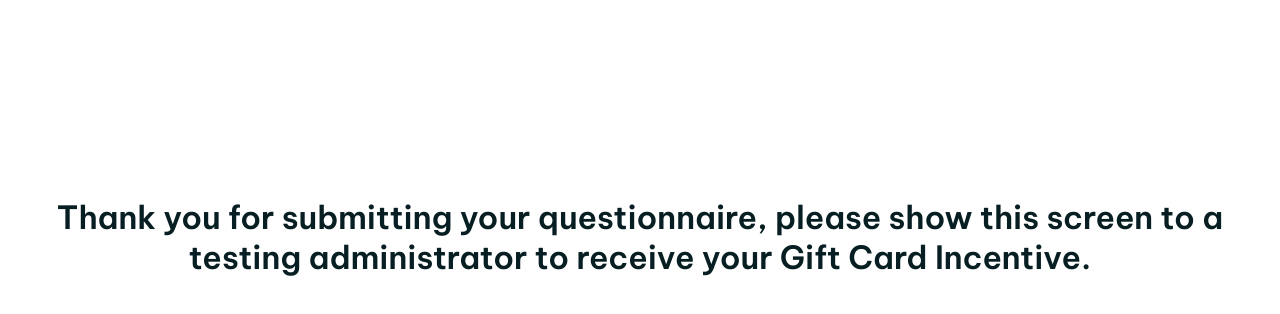
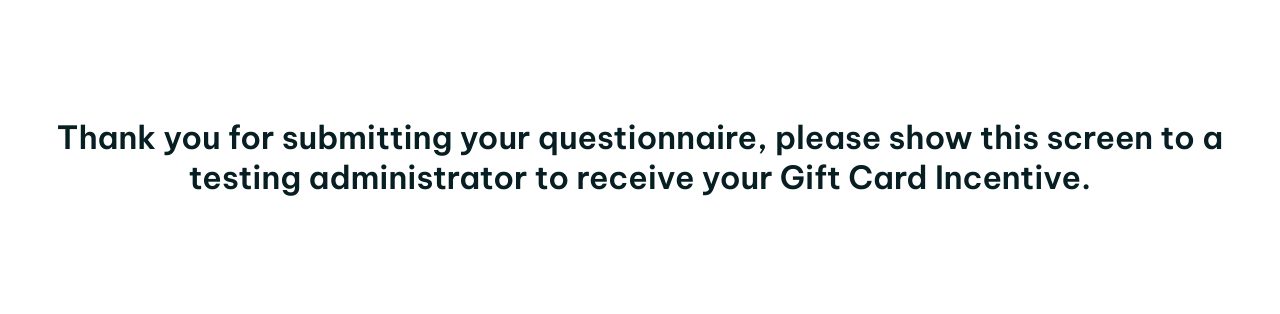
Before and after one commit to thomps9012/MAI, a Next.js app: page /success in a window 1280 px wide. Shown: the top 314 px of the page. Built offline with nearby package versions, Linux system fonts and the light colour scheme.

Commit message:
styling on success screen

```diff
--- a/styles/globals.css
+++ b/styles/globals.css
@@ -23,7 +23,7 @@ body {
 .successScreen {
     padding: 1rem;
     margin: 1rem;
-    margin-top: 10rem;
+    margin-top: 5rem;
     text-align: center;
 }
 
```
